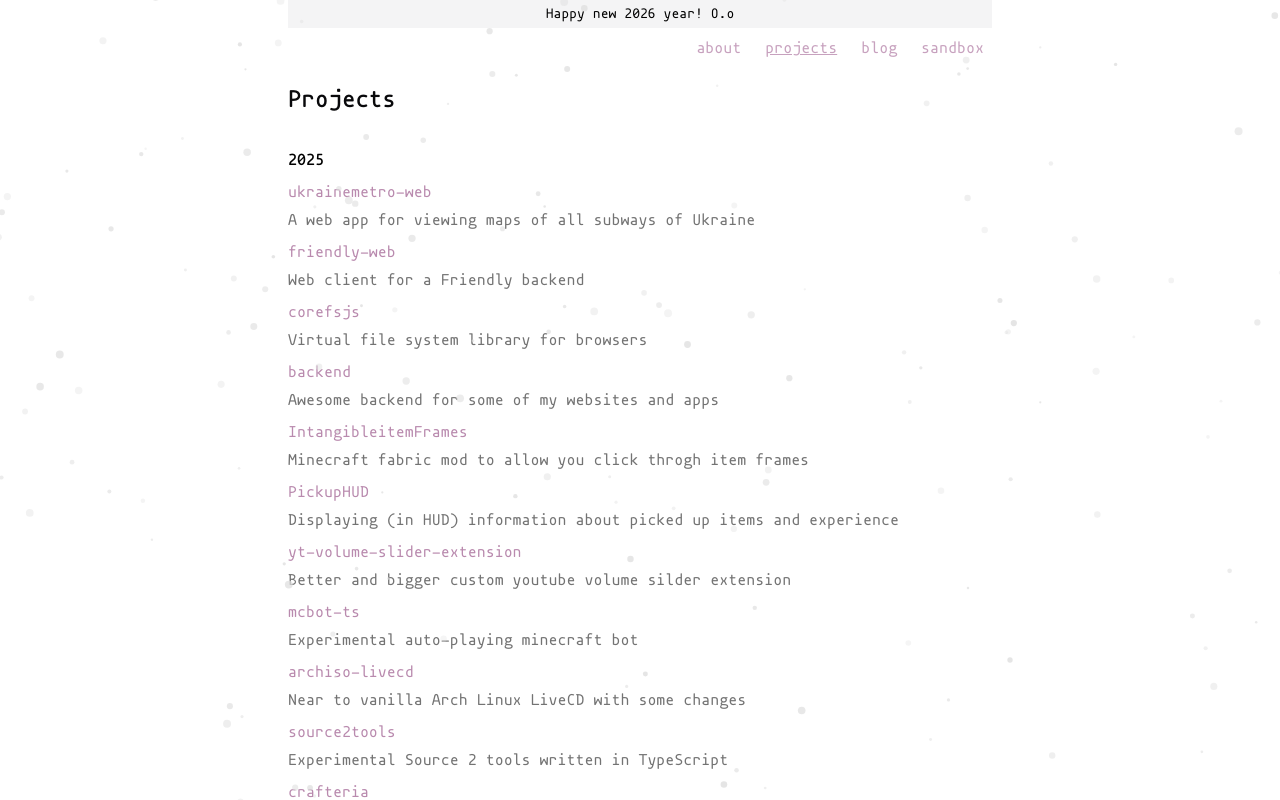
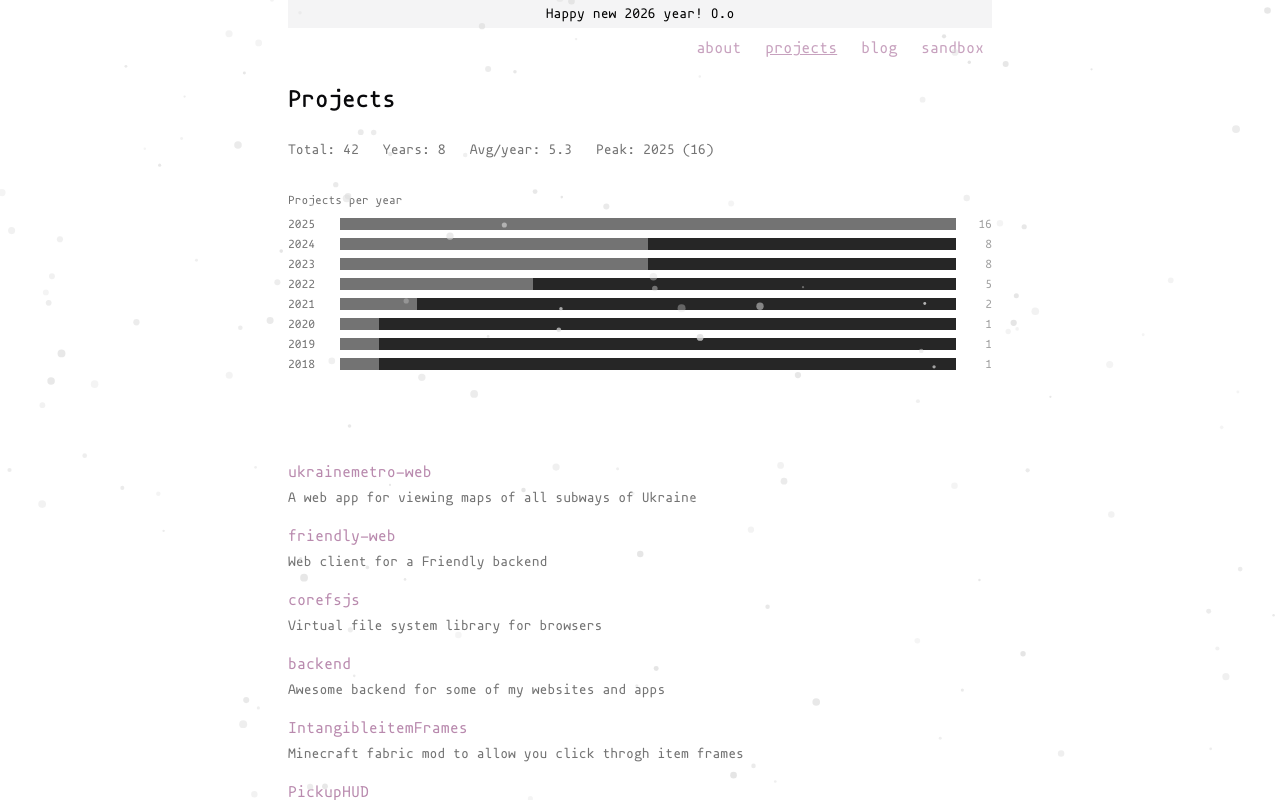
Before and after one commit to kotleni/kotleni.github.io, a Next.js app: page /projects in a window 1280 px wide. Shown: the top 800 px of the page. Built offline with nearby package versions, Linux system fonts and the light colour scheme.

Commit message:
feat: impl projects page metrics for years

```diff
--- a/src/app/(main)/projects/page.tsx
+++ b/src/app/(main)/projects/page.tsx
@@ -1,42 +1,80 @@
-import {allMyProjects} from '@/data/projects';
-import {Title} from '@/components/title';
-import {StyledLink} from '@/components/styled-link';
+import { allMyProjects } from '@/data/projects';
+import { Title } from '@/components/title';
+import { StyledLink } from '@/components/styled-link';
 
 export default function ProjectsPage() {
+    const entries = Object.entries(allMyProjects);
+
+    const totalProjects = entries.reduce((acc, [, projects]) => acc + projects.length, 0);
+    const yearsCount = entries.length;
+    const avgPerYear = yearsCount > 0 ? (totalProjects / yearsCount).toFixed(1) : '0';
+
+    const mostProductive = entries.reduce(
+        (max, [year, projects]) =>
+            projects.length > max.count ? { year, count: projects.length } : max,
+        { year: '', count: 0 }
+    );
+
+    const sortedEntries = [...entries].reverse();
+    const maxCount = mostProductive.count || 1;
+
     return (
         <div className="pt-4">
             <Title text="Projects" />
 
-            {Object.entries(allMyProjects)
-                .reverse()
-                .map(([year, projects]) => {
-                    return (
-                        <div key={year}>
-                            <div className="font-semibold pt-8 pb-2">
-                                {year}
+            <div className="mt-6 mb-8 text-sm text-neutral-500">
+                <span className="mr-6">Total: {totalProjects}</span>
+                <span className="mr-6">Years: {yearsCount}</span>
+                <span className="mr-6">Avg/year: {avgPerYear}</span>
+                <span>Peak: {mostProductive.year} ({mostProductive.count})</span>
+            </div>
+
+            <div className="mb-12 text-xs">
+                <div className="text-neutral-500 mb-2">Projects per year</div>
+                <div className="space-y-1">
+                    {sortedEntries.map(([year, projects]) => {
+                        const count = projects.length;
+                        const width = (count / maxCount) * 100;
+
+                        return (
+                            <div key={year} className="flex items-center gap-3">
+                                <div className="w-10 text-neutral-500 tabular-nums">{year}</div>
+                                <div className="flex-1 h-3 bg-neutral-800">
+                                    <div
+                                        className="h-full bg-neutral-500"
+                                        style={{ width: `${width}%` }}
+                                    />
+                                </div>
+                                <div className="w-6 text-right text-neutral-400 tabular-nums">
+                                    {count}
+                                </div>
                             </div>
-                            <div className="flex flex-col gap-2">
-                                {projects.map(project => {
-                                    return (
-                                        <div
-                                            key={project.name}
-                                            className="flex flex-col gap-1 text-neutral-500"
-                                        >
-                                            <StyledLink
-                                                className="w-fit"
-                                                href={project.url}
-                                                target="_blank"
-                                            >
-                                                {project.name}
-                                            </StyledLink>{' '}
-                                            {project.description}
-                                        </div>
-                                    );
-                                })}
+                        );
+                    })}
+                </div>
+            </div>
+
+            {sortedEntries.map(([year, projects]) => (
+                <div key={year} className="mb-12 last:mb-0">
+                    <h2 className="font-semibold text-lg pb-3 text-white">{year}</h2>
+                    <div className="space-y-4">
+                        {projects.map((project) => (
+                            <div key={project.name} className="text-neutral-500">
+                                <StyledLink
+                                    className="text-white hover:text-neutral-300 font-medium"
+                                    href={project.url}
+                                    target="_blank"
+                                >
+                                    {project.name}
+                                </StyledLink>
+                                {project.description && (
+                                    <p className="mt-1 text-sm">{project.description}</p>
+                                )}
                             </div>
-                        </div>
-                    );
-                })}
+                        ))}
+                    </div>
+                </div>
+            ))}
         </div>
     );
 }
```
